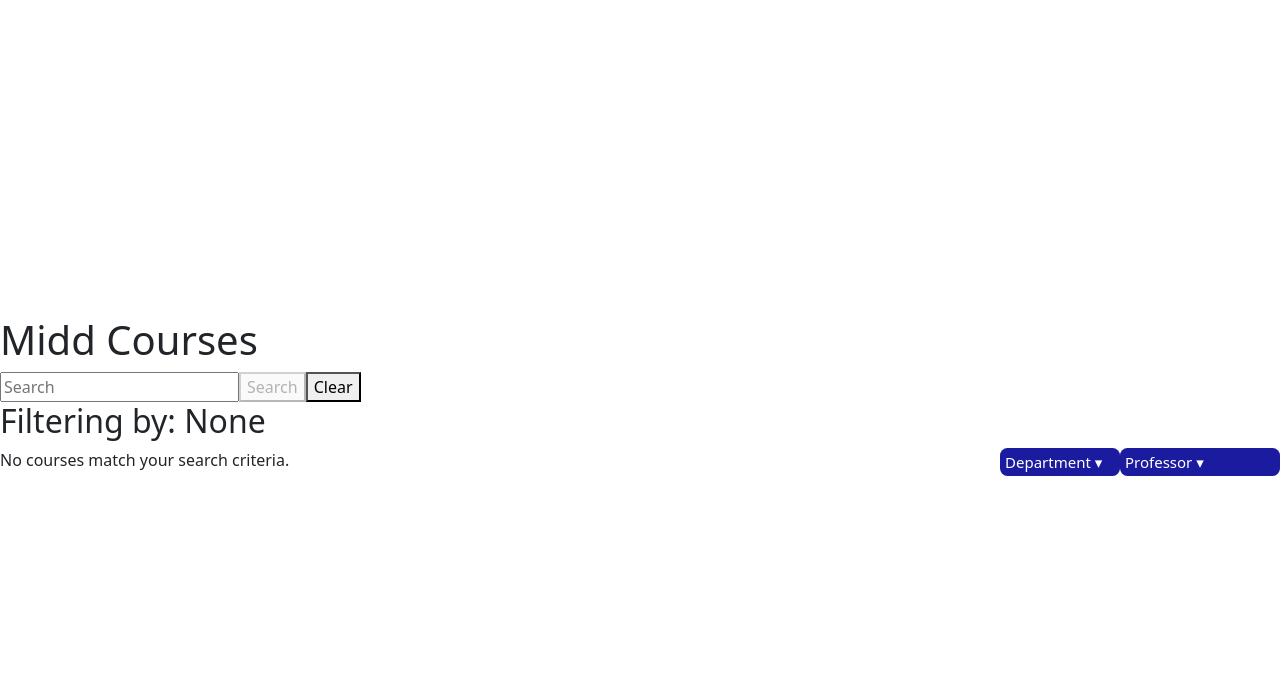
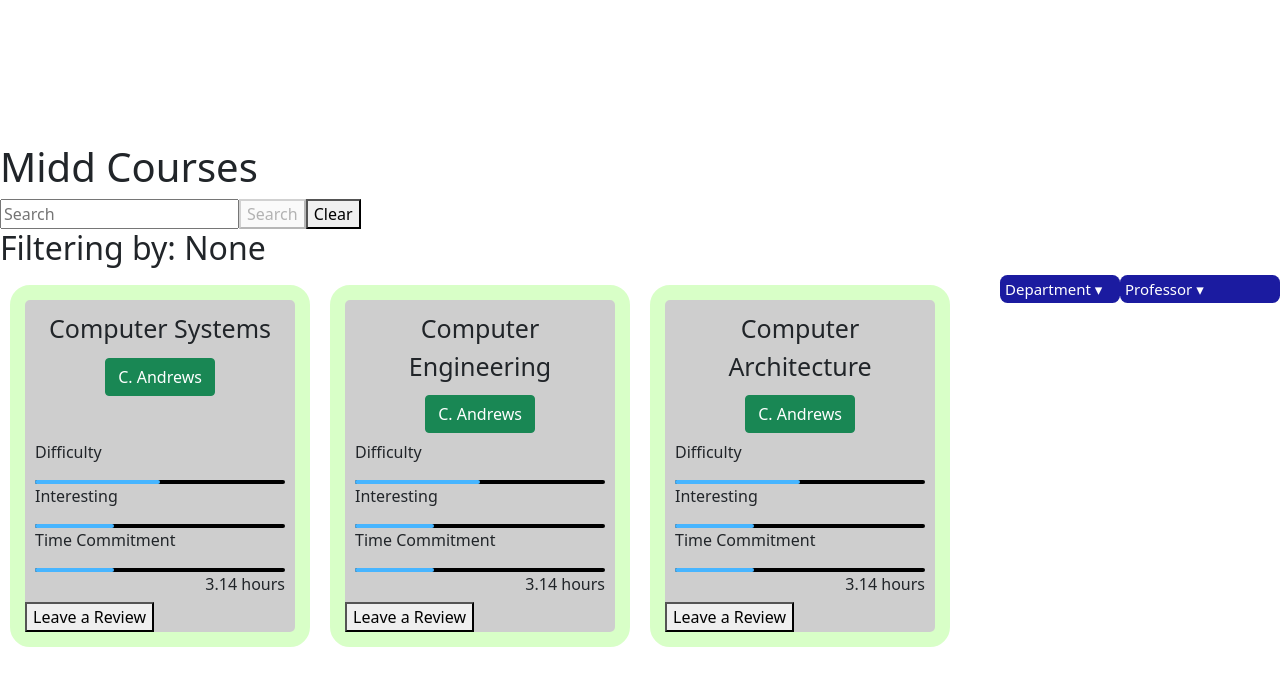
Before and after one commit to icochran/Middcourses, a Next.js app: page / in a window 1280 px wide. Shown: the top 686 px of the page. Built offline with nearby package versions, Linux system fonts and the light colour scheme.

Commit message:
fixes to filter tests

```diff
--- a/data/test-data.json
+++ b/data/test-data.json
@@ -5,14 +5,14 @@
     "class_num": "312",
     "profs": [
       {
-        "prof_name": "Christopher Andrews",
+        "prof_name": "C. Andrews",
         "satisfaction": [1,1,1,1,1],
         "difficulty": [8,8,8],
         "interest": [5, 4, 3, 2, 1, 3, 4],
         "time_commitment": [9,9,9]
       },
       {
-        "prof_name": "Michael Linderman",
+        "prof_name": "M. Linderman",
         "satisfaction": [5, 5, 4, 5, 4, 3, 4],
         "difficulty": [5, 5, 5, 5, 5, 5, 5],
         "interest": [5, 4, 3, 2, 1, 3, 4],
@@ -28,14 +28,14 @@
     "class_num": "118",
     "profs": [
       {
-        "prof_name": "Kara Karpman",
+        "prof_name": "K. Karpman",
         "satisfaction": [3,3,3,3,2,1],
         "difficulty": [5, 5, 3, 5, 2, 5, 1],
         "interest": [5, 4, 3, 2, 5, 3, 4],
         "time_commitment": [1, 1, 1, 1, 3, 2, 1]
       },
       {
-        "prof_name": "Alex Lyford",
+        "prof_name": "A. Lyford",
         "satisfaction": [5, 5, 4, 5, 4, 3, 4],
         "difficulty": [5, 5, 5, 5, 5, 5, 5],
         "interest": [5, 4, 3, 2, 1, 3, 4],
@@ -51,7 +51,7 @@
     "class_num": "202",
     "profs": [
       {
-        "prof_name": "Christopher Andrews",
+        "prof_name": "C. Andrews",
         "satisfaction": [5,5,5,5,5],
         "difficulty": [5, 5, 5, 5, 5, 5, 5],
         "interest": [5, 4, 3, 2, 1, 3, 4],
@@ -67,7 +67,7 @@
     "class_num": "202",
     "profs": [
       {
-        "prof_name": "Christopher Andrews",
+        "prof_name": "C. Andrews",
         "satisfaction": [7,7,7,7,7],
         "difficulty": [5, 5, 5, 5, 5, 5, 5],
         "interest": [5, 4, 3, 2, 1, 3, 4],
@@ -83,7 +83,7 @@
     "class_num": "202",
     "profs": [
       {
-        "prof_name": "Christopher Andrews",
+        "prof_name": "C. Andrews",
         "satisfaction": [9,9,9,9,9],
         "difficulty": [5, 5, 5, 5, 5, 5, 5],
         "interest": [5, 4, 3, 2, 1, 3, 4],
--- a/src/hooks/useCollection.js
+++ b/src/hooks/useCollection.js
@@ -1,9 +1,9 @@
 import { useState } from "react";
 import data from "../../data/seed.json"
-//import testData from "../../data/test-data.json"
+import testData from "../../data/test-data.json"
 
 export default function useCollection() {
-    const [collection] = useState(data);
+    const [collection] = useState(testData);
 
     return collection;
 }
--- a/src/pages/index.js
+++ b/src/pages/index.js
@@ -64,11 +64,14 @@ export default function MainPage() {
 
     const profSet = new Set();
     collection.forEach((course) => course.profs.forEach((prof) => profSet.add(prof.prof_name)));
-    const professors = Array.from(profSet).sort((prof1, prof2) => {
+    let professors = Array.from(profSet).sort((prof1, prof2) => {
       const prof1Last = prof1.substr(prof1.indexOf("."));
       const prof2Last = prof2.substr(prof2.indexOf("."));
       return prof1Last === prof2Last ? 0 : prof1Last < prof2Last ? -1 : 1;
-    }).slice(1);
+    });
+    if (!professors[0]){
+      professors = professors.slice(1);
+    }
 
     //  It looks like this way of getting professors was only getting the first prof in each class
     /*
```
Also changed, not shown: 1 other file (tests, documents, lock files or other folders).
